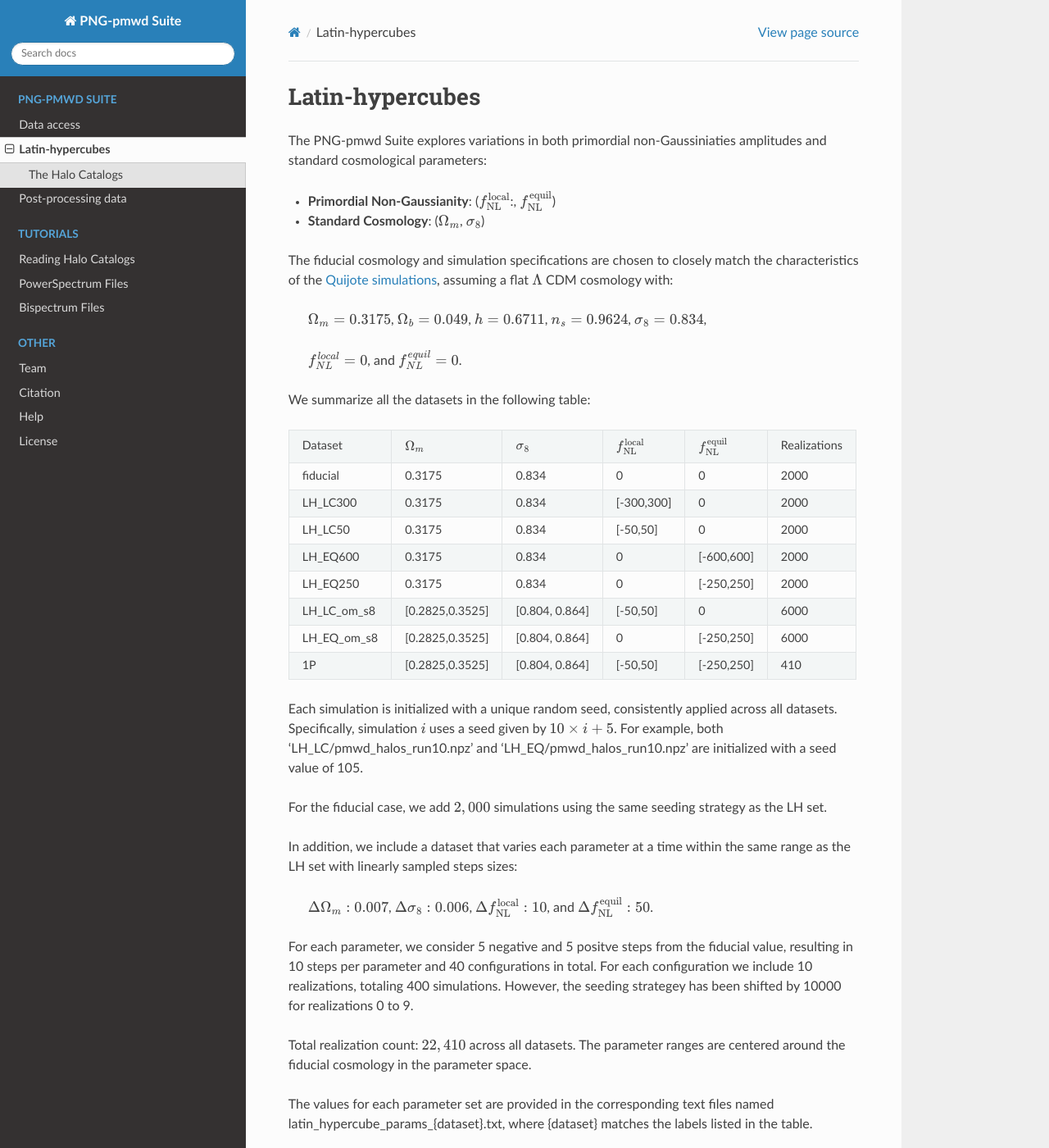
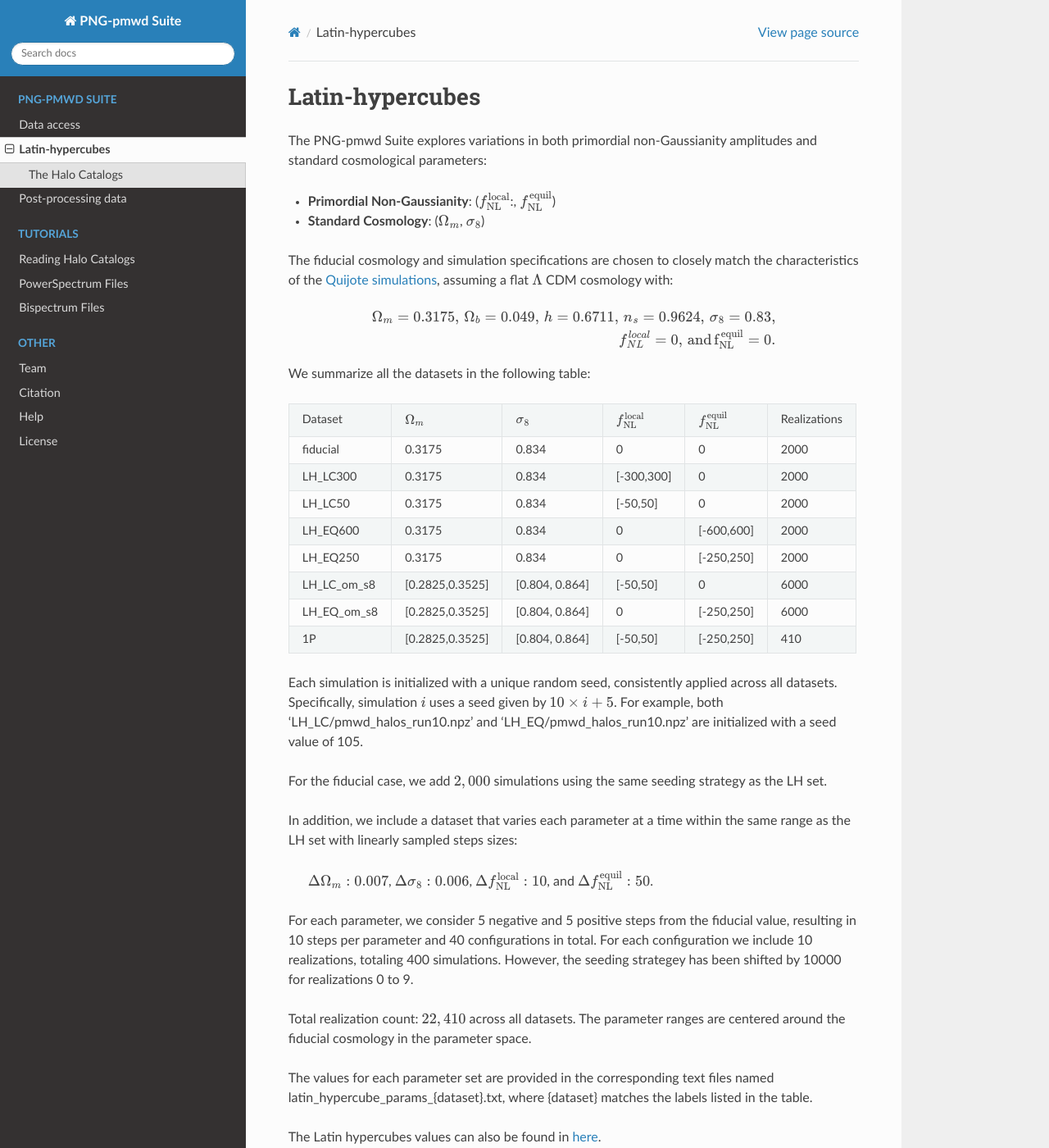
Before and after one commit to jcallesh/PNG-pmwd-Suite, a Sphinx documentation site: the page built from docs/source/latin_hypercubes.rst, in a window 1280 px wide and 1400 px high. Shown: the whole window at 82% size. Built offline with Sphinx 7.4.7 and the Read the Docs theme 3.1.0, drawn with Linux system fonts in a browser that asks for light colours.

Commit message:
docs: update

```diff
--- a/docs/source/index.rst
+++ b/docs/source/index.rst
@@ -11,9 +11,9 @@
 
 The suite includes:
 
-- 6 Latin hypercube sets evaluated at redshift :math:`0.5030475235459835`.
+- 6 Latin hypercube sets evaluated at :math:`z=0.5030475235459835`.
 - All datasets incorporate non-Gaussian initial conditions.
-- Two additional datasets, one corresponding to a fiducial flat :math:`\Lambda` CDM cosmology and 1P design that varies one parameter at a time.
+- Two additional datasets, one corresponding to a fiducial flat :math:`\Lambda{\rm CDM}` cosmology and 1P design that varies one parameter at a time.
 - :math:`22{,}421` CPU hours used.
 
 The dark matter snapshots were generated using the `Differentiable Cosmological Simulation with the Adjoint Method <https://iopscience.iop.org/article/10.3847/1538-4365/ad0ce7>`_, a fast N-body solver fully differentiable implemented in JAX and freely available at `pmwd code <https://github.com/eelregit/pmwd/tree/master>`_.
--- a/docs/source/latin_hypercubes.rst
+++ b/docs/source/latin_hypercubes.rst
@@ -4,16 +4,15 @@
 Latin-hypercubes
 ****************
 
-The PNG-pmwd Suite explores variations in both primordial non-Gaussiniaties amplitudes and standard cosmological parameters:
+The PNG-pmwd Suite explores variations in both primordial non-Gaussianity amplitudes and standard cosmological parameters:
 
 - **Primordial Non-Gaussianity**: (:math:`f_{\textrm{NL}}^{\textrm{local}}`:, :math:`f_{\textrm{NL}}^{\textrm{equil}}`)
 - **Standard Cosmology**: (:math:`\Omega_m`, :math:`\sigma_8`)
 
 The fiducial cosmology and simulation specifications are chosen to closely match the characteristics of the `Quijote simulations <https://arxiv.org/abs/1909.05273>`_, assuming a flat :math:`\Lambda` CDM cosmology with:
 
-    :math:`\Omega_m=0.3175`, :math:`\Omega_b=0.049`, :math:`h=0.6711`, :math:`n_s=0.9624`, :math:`\sigma_8=0.834`,
-
-    :math:`f_{NL}^{local}=0`, and :math:`f_{NL}^{equil}=0`.
+.. math::
+    \Omega_m=0.3175,\, \Omega_b=0.049,\, h=0.6711,\, n_s=0.9624,\, \sigma_8=0.83,\\ f_{NL}^{local}=0,\, \rm{and}\, f_{NL}^{equil}=0.
 
 We summarize all the datasets in the following table:
 
@@ -45,7 +44,7 @@
 
     :math:`\Delta\Omega_m:0.007`, :math:`\Delta\sigma_8:0.006`, :math:`\Delta f_{\textrm{NL}}^{\textrm{local}}:10`, and :math:`\Delta f_{\textrm{NL}}^{\textrm{equil}}:50`.
 
-For each parameter, we consider 5 negative and 5 positve steps from the fiducial value, resulting in 10 steps per parameter and 40 configurations in total. For each configuration we include 10 realizations, totaling 400 simulations.
+For each parameter, we consider 5 negative and 5 positive steps from the fiducial value, resulting in 10 steps per parameter and 40 configurations in total. For each configuration we include 10 realizations, totaling 400 simulations.
 However, the seeding strategey has been shifted by 10000 for realizations 0 to 9.
 
 Total realization count: :math:`22,410` across all datasets. The parameter ranges are centered around the fiducial cosmology in the parameter space.
```
